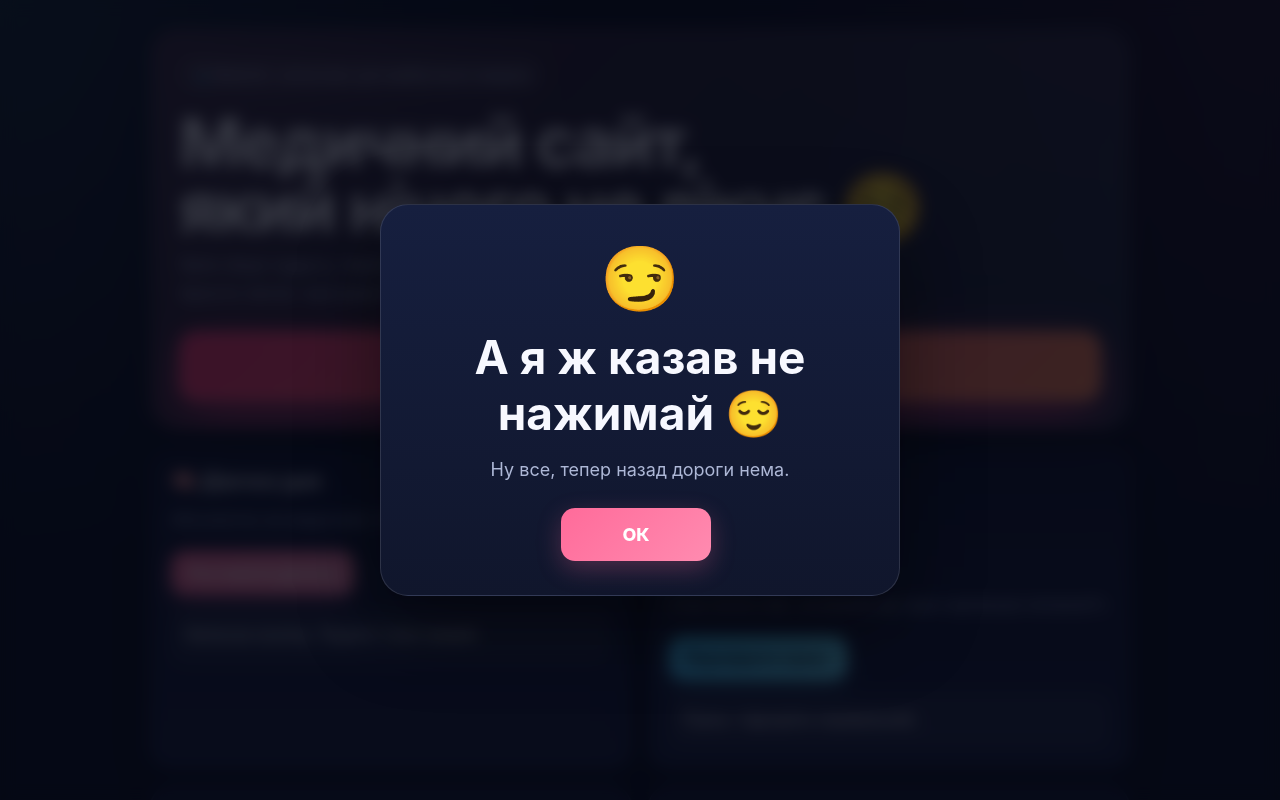
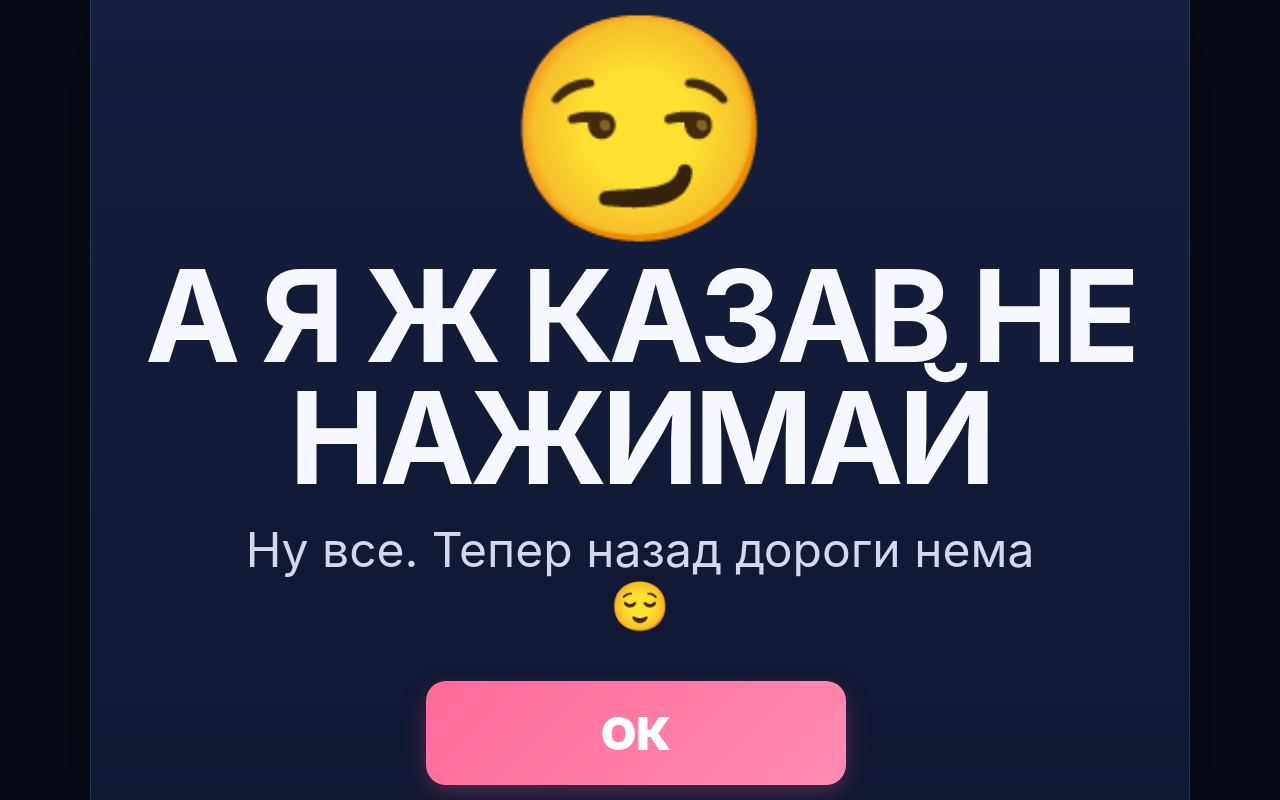
Before and after one commit to virniyamigo/ilonashkyraebanaya, a plain HTML site: page index.html in a window 1280 px wide. Both pictures are taken after a click on the button "ІЛОНА, НЕ НАТИСКАЙ СЮДИ 😏". Shown: the top 800 px of the page. Drawn offline with Linux system fonts and the light colour scheme.

Commit message:
Make prank fullscreen and reliable

```diff
--- a/index.html
+++ b/index.html
@@ -5,16 +5,60 @@
   <meta name="viewport" content="width=device-width, initial-scale=1" />
   <meta name="description" content="Жартівливий медичний антистрес-сайт для студентки-медика." />
   <title>MedLife — Медичний антистрес</title>
-  <link rel="stylesheet" href="style.css" />
+  <link rel="stylesheet" href="style.css?v=4" />
   <style>
-    .ilona-btn{width:100%;margin-top:24px;padding:18px 22px;font-size:clamp(18px,3vw,28px);border-radius:18px;background:linear-gradient(135deg,#ff3b7a,#ff8a5b);box-shadow:0 14px 35px rgba(255,59,122,.35)}
-    .modal{position:fixed;inset:0;display:none;align-items:center;justify-content:center;padding:20px;background:rgba(4,7,18,.78);backdrop-filter:blur(8px);z-index:999}
+    .ilona-btn{
+      width:100%;
+      margin-top:28px;
+      padding:32px 24px;
+      border-radius:24px;
+      font-size:clamp(28px,6vw,56px);
+      font-weight:900;
+      text-transform:uppercase;
+      background:linear-gradient(135deg,#ff2f76,#ff8a5b);
+      box-shadow:0 18px 50px rgba(255,47,118,.45);
+    }
+    .modal{
+      position:fixed;
+      inset:0;
+      display:none;
+      align-items:center;
+      justify-content:center;
+      padding:24px;
+      background:radial-gradient(circle at center,#2a0d25,#070a16 70%);
+      z-index:99999;
+    }
     .modal.show{display:flex}
-    .modal-card{width:min(520px,100%);padding:34px 28px;text-align:center;border-radius:28px;border:1px solid rgba(255,255,255,.12);background:linear-gradient(180deg,#161f3f,#10162c);box-shadow:0 30px 80px rgba(0,0,0,.45)}
-    .modal-emoji{font-size:64px}
-    .modal-card h2{font-size:clamp(28px,5vw,46px);margin:12px 0}
-    .modal-card p{color:#aeb8d7;font-size:18px}
-    .modal-ok{min-width:150px;margin-top:10px;font-size:18px}
+    .modal-card{
+      width:100%;
+      max-width:1100px;
+      text-align:center;
+      padding:40px 24px;
+    }
+    .modal-emoji{font-size:clamp(80px,18vw,220px);line-height:1}
+    .modal-card h2{
+      margin:20px auto 12px;
+      max-width:1000px;
+      font-size:clamp(54px,10vw,140px);
+      line-height:.95;
+      letter-spacing:-.04em;
+      text-transform:uppercase;
+    }
+    .modal-card p{
+      margin:24px auto;
+      max-width:850px;
+      color:#d3d8eb;
+      font-size:clamp(24px,4vw,48px);
+      line-height:1.15;
+    }
+    .modal-ok{
+      margin-top:24px;
+      min-width:min(420px,90vw);
+      padding:24px 36px;
+      border-radius:20px;
+      font-size:clamp(28px,4vw,46px);
+      font-weight:900;
+    }
   </style>
 </head>
 <body>
@@ -23,7 +67,7 @@
       <div class="badge">🩺 MedLife • антистрес для майбутнього медика</div>
       <h1>Медичний сайт,<br>який нічого не лікує 😌</h1>
       <p class="sub">Зате лікує нудьгу, переживання перед парою й наслідки фрази: «сьогодні просто легке чергування».</p>
-      <button class="ilona-btn" data-action="ilona-start">Ілона, не натискай сюди 😏</button>
+      <button id="ilonaButton" class="ilona-btn">Ілона, не натискай сюди 😏</button>
     </section>
 
     <section class="grid">
@@ -41,12 +85,49 @@
   <div id="prankModal" class="modal" aria-hidden="true">
     <div class="modal-card">
       <div id="prankEmoji" class="modal-emoji">😏</div>
-      <h2 id="prankTitle">А я ж казав не нажимай 😌</h2>
-      <p id="prankText">Ну все, тепер назад дороги нема.</p>
+      <h2 id="prankTitle">А Я Ж КАЗАВ НЕ НАЖИМАЙ</h2>
+      <p id="prankText">Ну все. Тепер назад дороги нема 😌</p>
       <button id="prankOk" class="modal-ok">ОК</button>
     </div>
   </div>
 
-  <script src="script.js"></script>
+  <script src="script.js?v=4"></script>
+  <script>
+    (() => {
+      const btn = document.getElementById('ilonaButton');
+      const modal = document.getElementById('prankModal');
+      const title = document.getElementById('prankTitle');
+      const text = document.getElementById('prankText');
+      const emoji = document.getElementById('prankEmoji');
+      const ok = document.getElementById('prankOk');
+      let step = 0;
+
+      btn.addEventListener('click', () => {
+        step = 1;
+        emoji.textContent = '😏';
+        title.textContent = 'А Я Ж КАЗАВ НЕ НАЖИМАЙ';
+        text.textContent = 'Ну все. Тепер назад дороги нема 😌';
+        ok.textContent = 'ОК';
+        modal.classList.add('show');
+        modal.setAttribute('aria-hidden','false');
+        document.body.style.overflow = 'hidden';
+      });
+
+      ok.addEventListener('click', () => {
+        if(step === 1){
+          step = 2;
+          emoji.textContent = '😂';
+          title.textContent = 'ОЙ, ІЛОНА, НУ ТИ Й ПОПАЛАСЬ';
+          text.textContent = 'Тепер офіційно можна сміятися 😄';
+          ok.textContent = 'ЗАКРИТИ';
+        } else {
+          modal.classList.remove('show');
+          modal.setAttribute('aria-hidden','true');
+          document.body.style.overflow = '';
+          step = 0;
+        }
+      });
+    })();
+  </script>
 </body>
 </html>
```
